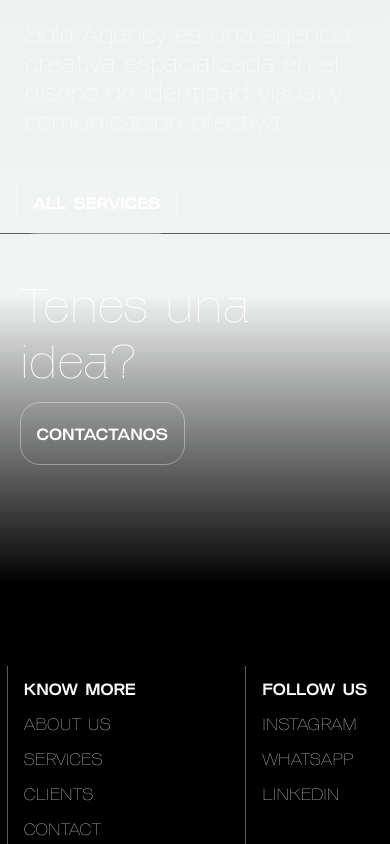
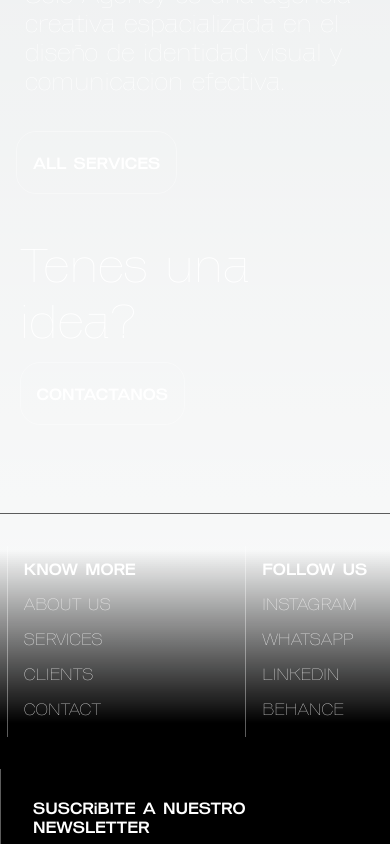
Before and after one commit to PiterMart/solo-agency, a Next.js app: page / in a window 390 px wide. Shown: the part 2018-2862 px from the top of the page. Built offline with nearby package versions, Linux system fonts and the light colour scheme.

Commit message:
everything smaller

```diff
--- a/src/app/components/footer.js
+++ b/src/app/components/footer.js
@@ -47,6 +47,7 @@ export default function Carousel(){
             <p><Link href="/artists">INSTAGRAM</Link></p>
             <p><Link href="/contact">WHATSAPP</Link></p>
             <p><Link href="/exhibitions">LINKEDIN</Link></p>
+            <p><Link href="/exhibitions">BEHANCE</Link></p>
           </div>
         </div>
         <div className={styles.footer__section}>
--- a/src/app/contact/page.js
+++ b/src/app/contact/page.js
@@ -41,11 +41,11 @@ export default function Contact() {
               </div>
               <div className={styles.contact__page__details__section}>
                 <p className={styles.subtitle}>BEHANCE</p>
-                <p>+52-33-12345678</p>
+                <p>-------</p>
               </div>
               <div className={styles.contact__page__details__section}>
                 <p className={styles.subtitle}>LINKEDIN</p>
-                <p>+52-33-12345678</p>
+                <p>-------</p>
               </div>
             </div>
             <ContactForm/>
--- a/src/app/page.module.css
+++ b/src/app/page.module.css
@@ -325,7 +325,7 @@
   margin-top: 5rem;
   margin-bottom: 1rem;
   gap: 5rem;
-  font-size: 24px;
+  font-size: 30px;
   justify-content: center;
 }
 .client__info__list{
@@ -848,10 +848,10 @@
 @media (max-width: 700px) {
   /* BASIC HTML*/
   .title{
-    font-size: 7vh;
+    font-size: 5vh;
   }
   .section_title{
-    font-size: 3vh;
+    font-size: 2.5vh;
   }
   .idea{
     width: 90%;
@@ -886,13 +886,13 @@
   /*FOOTER*/
   .footer{
     z-index: 0;
-    margin-top: -15rem;
+    margin-top: 5rem;
   }
   .footer__section_container{
     flex-direction: column;
     border: none;
-    padding-top: 15rem;
-    margin-top: 10rem;
+    padding-top: 0rem;
+    margin-top: 0rem;
   }
   .footer__section{
     margin: 0px;
@@ -1000,7 +1000,7 @@
     padding-right: 0.5rem;
   }
   .client__title{
-    font-size: 4.8rem;
+    font-size: 3.7rem;
     text-align: left;
     margin: 0;
     line-height: 4rem;
@@ -1032,7 +1032,7 @@
   }
   .client__imagetext{
     flex-direction: column;
-    margin-bottom: 5rem;
+    margin-bottom: 0rem;
   }
   .client__imagetext img{
     width: 100%;
@@ -1157,6 +1157,7 @@
   .masonry__galery{
     width: 100%;
     columns: 3 5rem;
+    margin-top: 1rem;
   }
   .masonry__galery img{
     border-radius: 10px;
```
